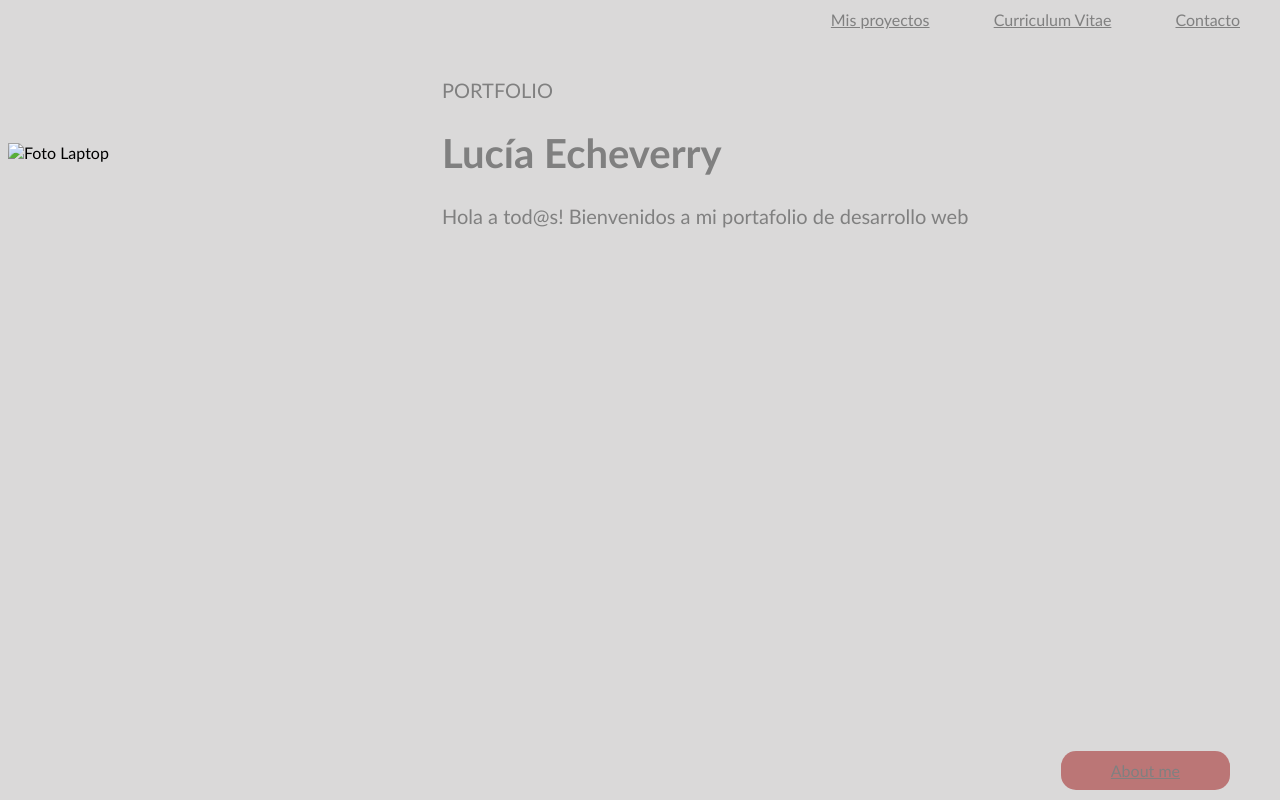
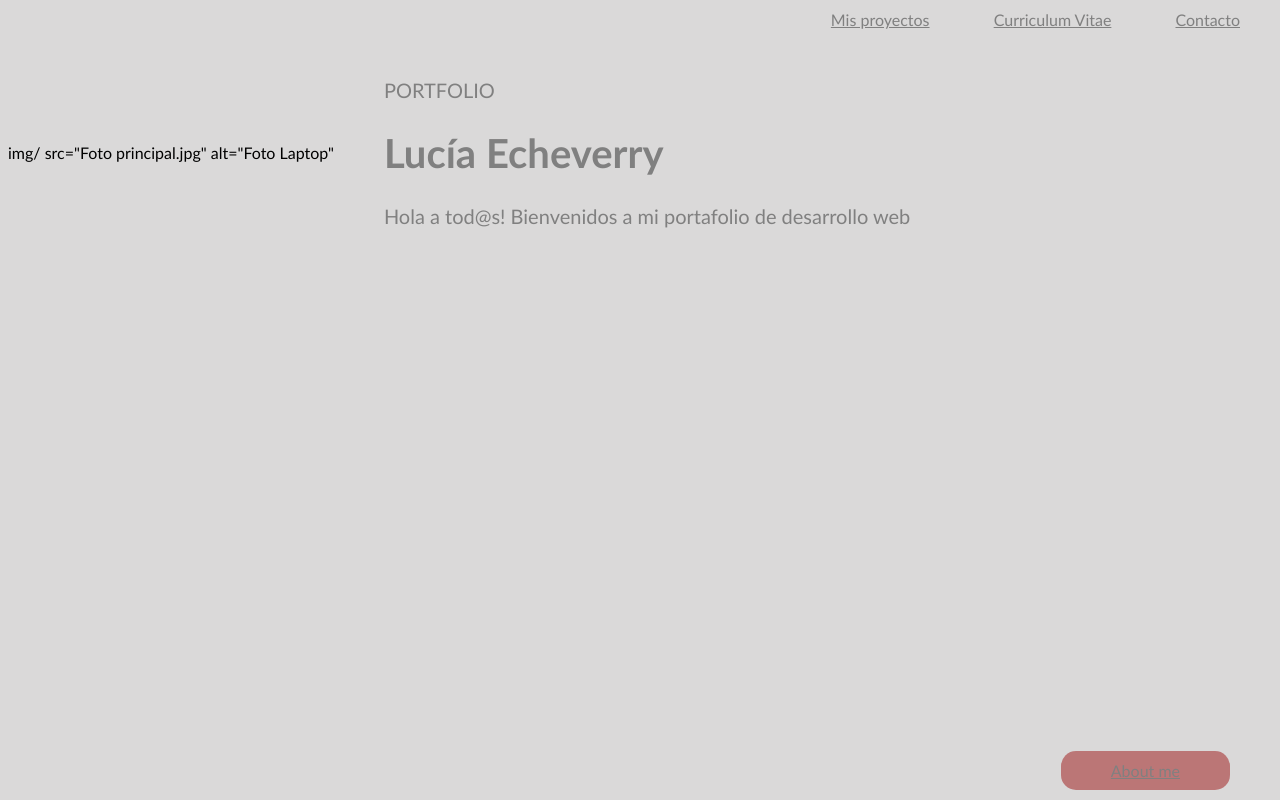
Before and after one commit to LuciaEcheverry/LuciaEcheverry.github.io, a plain HTML site: page index.html in a window 1280 px wide. Drawn offline with Linux system fonts and the light colour scheme.

Commit message:
Update index.html

```diff
--- a/index.html
+++ b/index.html
@@ -14,7 +14,7 @@
         </div>
 
         <div class="fotoprincipal">
-            <img img/ src="Foto principal.jpg" alt="Foto Laptop" >
+            img/ src="Foto principal.jpg" alt="Foto Laptop"
             <div class="titulo">
                 <div id="titulopequeño">
                     <p>PORTFOLIO</p>
```
